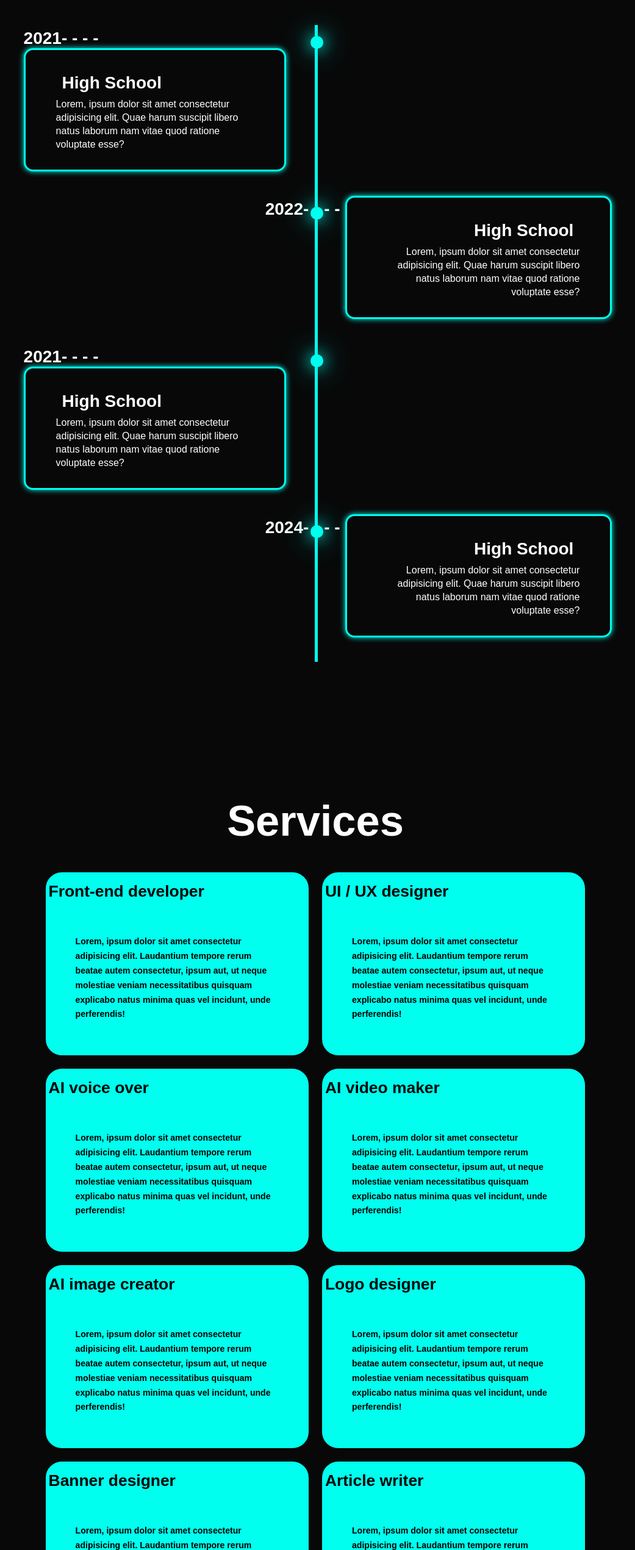
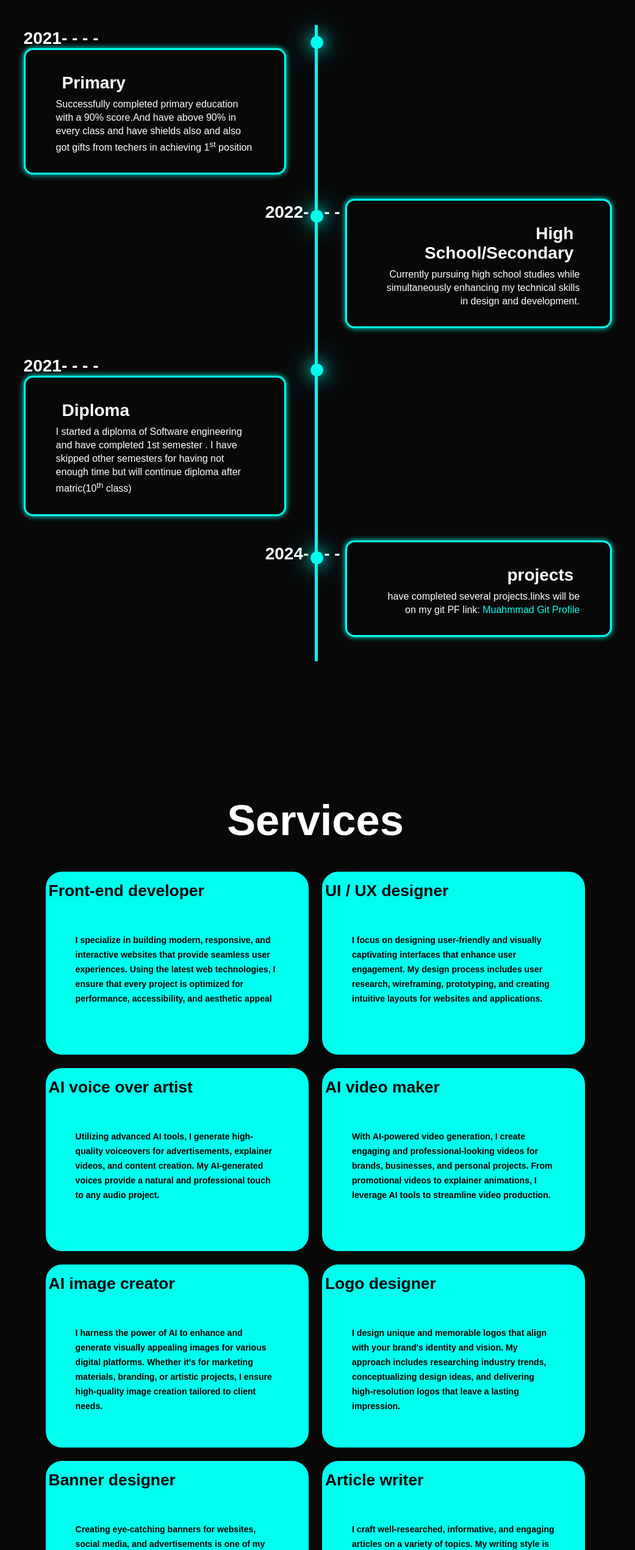
Before and after one commit to MuhammadHuzaifaOwais-7/Portfolio, a plain HTML site: page index.html in a window 1280 px wide. Shown: the part 1016-3557 px from the top of the page at 61% size, without its empty margins (123-1164 px from the left). Drawn offline with nearby package versions, Linux system fonts and the light colour scheme.

Commit message:
Everything

```diff
--- a/index.html
+++ b/index.html
@@ -55,9 +55,8 @@
         <div class="timeline-dot"></div>
         <div class="timeline-date">2021- - - -
           <div class="timeline-content">
-            <h3>High School</h3>
-            <p>Lorem, ipsum dolor sit amet consectetur adipisicing elit. Quae harum suscipit libero natus laborum nam
-              vitae quod ratione voluptate esse?</p>
+            <h3>Primary</h3>
+            <p>Successfully completed primary education with a 90% score.And have above 90% in every class and have shields also and also got gifts from techers in achieving 1<sup>st</sup> position</p>
           </div>
         </div>
       </div>
@@ -65,18 +64,16 @@
         <div class="timeline-dot"></div>
         <div class="timeline-date"><u>2022- - - -</u></div>
         <div class="timeline-content">
-          <h3>High School</h3>
-          <p>Lorem, ipsum dolor sit amet consectetur adipisicing elit. Quae harum suscipit libero natus laborum nam
-            vitae quod ratione voluptate esse?</p>
+          <h3>High School/Secondary</h3>
+          <p>Currently pursuing high school studies while simultaneously enhancing my technical skills in design and development.</p>
         </div>
       </div>
       <div class="timeline-item">
         <div class="timeline-dot"></div>
         <div class="timeline-date">2021- - - -
           <div class="timeline-content">
-            <h3>High School</h3>
-            <p>Lorem, ipsum dolor sit amet consectetur adipisicing elit. Quae harum suscipit libero natus laborum nam
-              vitae quod ratione voluptate esse?</p>
+            <h3>Diploma</h3>
+            <p>I started a diploma of Software engineering and have completed 1st semester . I have skipped other semesters for having not enough time but will continue diploma after matric(10<sup>th</sup> class)</p>
           </div>
         </div>
       </div>
@@ -84,9 +81,8 @@
         <div class="timeline-dot"></div>
         <div class="timeline-date"><u>2024- - - -</u></div>
         <div class="timeline-content">
-          <h3>High School</h3>
-          <p>Lorem, ipsum dolor sit amet consectetur adipisicing elit. Quae harum suscipit libero natus laborum nam
-            vitae quod ratione voluptate esse?</p>
+          <h3>projects</h3>
+          <p>have completed several projects.links will be on my git PF link: <a href="https://github.com/MuhammadHuzaifaOwais-7"><span class="link">Muahmmad Git Profile</span></a></p>
         </div>
       </div>
     </div>
@@ -98,68 +94,52 @@
       <div class="service-box">
         <h4>Front-end developer</h4>
         <div class="service-info">
-          <p>Lorem, ipsum dolor sit amet consectetur adipisicing elit. Laudantium tempore rerum beatae autem
-            consectetur, ipsum aut, ut neque molestiae veniam necessitatibus quisquam explicabo natus minima quas vel
-            incidunt, unde perferendis!</p>
+          <p> I specialize in building modern, responsive, and interactive websites that provide seamless user experiences. Using the latest web technologies, I ensure that every project is optimized for performance, accessibility, and aesthetic appeal</p>
         </div>
       </div>
 
       <div class="service-box">
         <h4>UI / UX designer</h4>
         <div class="service-info">
-          <p>Lorem, ipsum dolor sit amet consectetur adipisicing elit. Laudantium tempore rerum beatae autem
-            consectetur, ipsum aut, ut neque molestiae veniam necessitatibus quisquam explicabo natus minima quas vel
-            incidunt, unde perferendis!</p>
+          <p>I focus on designing user-friendly and visually captivating interfaces that enhance user engagement. My design process includes user research, wireframing, prototyping, and creating intuitive layouts for websites and applications.</p>
         </div>
       </div>
 
 
       <div class="service-box">
-        <h4>AI voice over</h4>
+        <h4>AI voice over artist</h4>
         <div class="service-info">
-          <p>Lorem, ipsum dolor sit amet consectetur adipisicing elit. Laudantium tempore rerum beatae autem
-            consectetur, ipsum aut, ut neque molestiae veniam necessitatibus quisquam explicabo natus minima quas vel
-            incidunt, unde perferendis!</p>
+          <p>Utilizing advanced AI tools, I generate high-quality voiceovers for advertisements, explainer videos, and content creation. My AI-generated voices provide a natural and professional touch to any audio project.</p>
         </div>
       </div>
       <div class="service-box">
         <h4>AI video maker</h4>
         <div class="service-info">
-          <p>Lorem, ipsum dolor sit amet consectetur adipisicing elit. Laudantium tempore rerum beatae autem
-            consectetur, ipsum aut, ut neque molestiae veniam necessitatibus quisquam explicabo natus minima quas vel
-            incidunt, unde perferendis!</p>
+          <p> With AI-powered video generation, I create engaging and professional-looking videos for brands, businesses, and personal projects. From promotional videos to explainer animations, I leverage AI tools to streamline video production.</p>
         </div>
       </div>
       <div class="service-box">
         <h4>AI image creator</h4>
         <div class="service-info">
-          <p>Lorem, ipsum dolor sit amet consectetur adipisicing elit. Laudantium tempore rerum beatae autem
-            consectetur, ipsum aut, ut neque molestiae veniam necessitatibus quisquam explicabo natus minima quas vel
-            incidunt, unde perferendis!</p>
+          <p> I harness the power of AI to enhance and generate visually appealing images for various digital platforms. Whether it's for marketing materials, branding, or artistic projects, I ensure high-quality image creation tailored to client needs.</p>
         </div>
       </div>
       <div class="service-box">
         <h4>Logo designer</h4>
         <div class="service-info">
-          <p>Lorem, ipsum dolor sit amet consectetur adipisicing elit. Laudantium tempore rerum beatae autem
-            consectetur, ipsum aut, ut neque molestiae veniam necessitatibus quisquam explicabo natus minima quas vel
-            incidunt, unde perferendis!</p>
+          <p>I design unique and memorable logos that align with your brand's identity and vision. My approach includes researching industry trends, conceptualizing design ideas, and delivering high-resolution logos that leave a lasting impression.</p>
         </div>
       </div>
       <div class="service-box">
         <h4>Banner designer</h4>
         <div class="service-info">
-          <p>Lorem, ipsum dolor sit amet consectetur adipisicing elit. Laudantium tempore rerum beatae autem
-            consectetur, ipsum aut, ut neque molestiae veniam necessitatibus quisquam explicabo natus minima quas vel
-            incidunt, unde perferendis!</p>
+          <p>Creating eye-catching banners for websites, social media, and advertisements is one of my specialties. My designs help brands stand out and attract their target audience with visually compelling graphics.</p>
         </div>
       </div>
       <div class="service-box">
         <h4>Article writer</h4>
         <div class="service-info">
-          <p>Lorem, ipsum dolor sit amet consectetur adipisicing elit. Laudantium tempore rerum beatae autem
-            consectetur, ipsum aut, ut neque molestiae veniam necessitatibus quisquam explicabo natus minima quas vel
-            incidunt, unde perferendis!</p>
+          <p>I craft well-researched, informative, and engaging articles on a variety of topics. My writing style is adaptable to different industries, ensuring that content is both valuable and captivating for readers.</p>
         </div>
       </div>
 
@@ -171,7 +151,7 @@
       <div class="wrapper">
         <div class="testimonial-item">
           <img src="images/Image 1.jpg" alt="">
-          <h2>Marilyn</h2>
+          <h2>M.Talha Rabbani</h2>
           <div class="rating">
             <i class='bx bxs-star' id="star"></i>
             <i class='bx bxs-star' id="star"></i>
@@ -179,13 +159,11 @@
             <i class='bx bxs-star' id="star"></i>
             <i class='bx bxs-star' id="star"></i>
           </div>
-          <p>Lorem ipsum dolor sit amet consectetur adipisicing elit. Perferendis ab exercitationem similique odio
-            commodi. Beatae, laboriosam magni provident aspernatur magnam esse, dolore veritatis et doloribus saepe
-            adipisci sint nesciunt totam?</p>
+          <p>"Great experience working with Huzaifa! The AI-generated content was impressive." – Client Name</p>
         </div>
         <div class="testimonial-item">
           <img src="images/Image 2.jpg" alt="">
-          <h2>Marilyn</h2>
+          <h2>M.Ismail</h2>
           <div class="rating">
             <i class='bx bxs-star' id="star"></i>
             <i class='bx bxs-star' id="star"></i>
@@ -193,13 +171,11 @@
             <i class='bx bxs-star' id="star"></i>
             <i class='bx bxs-star' id="star"></i>
           </div>
-          <p>Lorem ipsum dolor sit amet consectetur adipisicing elit. Perferendis ab exercitationem similique odio
-            commodi. Beatae, laboriosam magni provident aspernatur magnam esse, dolore veritatis et doloribus saepe
-            adipisci sint nesciunt totam?</p>
+          <p>"Huzaifa delivered an outstanding website for my business. Highly recommend!" – Marilyn</p>
         </div>
         <div class="testimonial-item">
           <img src="images/Image 3.jpg" alt="">
-          <h2>Marilyn</h2>
+          <h2>M.Arqam</h2>
           <div class="rating">
             <i class='bx bxs-star' id="star"></i>
             <i class='bx bxs-star' id="star"></i>
@@ -207,9 +183,7 @@
             <i class='bx bxs-star' id="star"></i>
             <i class='bx bxs-star' id="star"></i>
           </div>
-          <p>Lorem ipsum dolor sit amet consectetur adipisicing elit. Perferendis ab exercitationem similique odio
-            commodi. Beatae, laboriosam magni provident aspernatur magnam esse, dolore veritatis et doloribus saepe
-            adipisci sint nesciunt totam?</p>
+          <p>"His design skills are top-notch, and he perfectly understood my requirements." – Client Name</p>
         </div>
       </div>
     </div>
```
Also changed, not shown: images/Image 2.jpg, images/logo.png (deleted), 1 other file.
